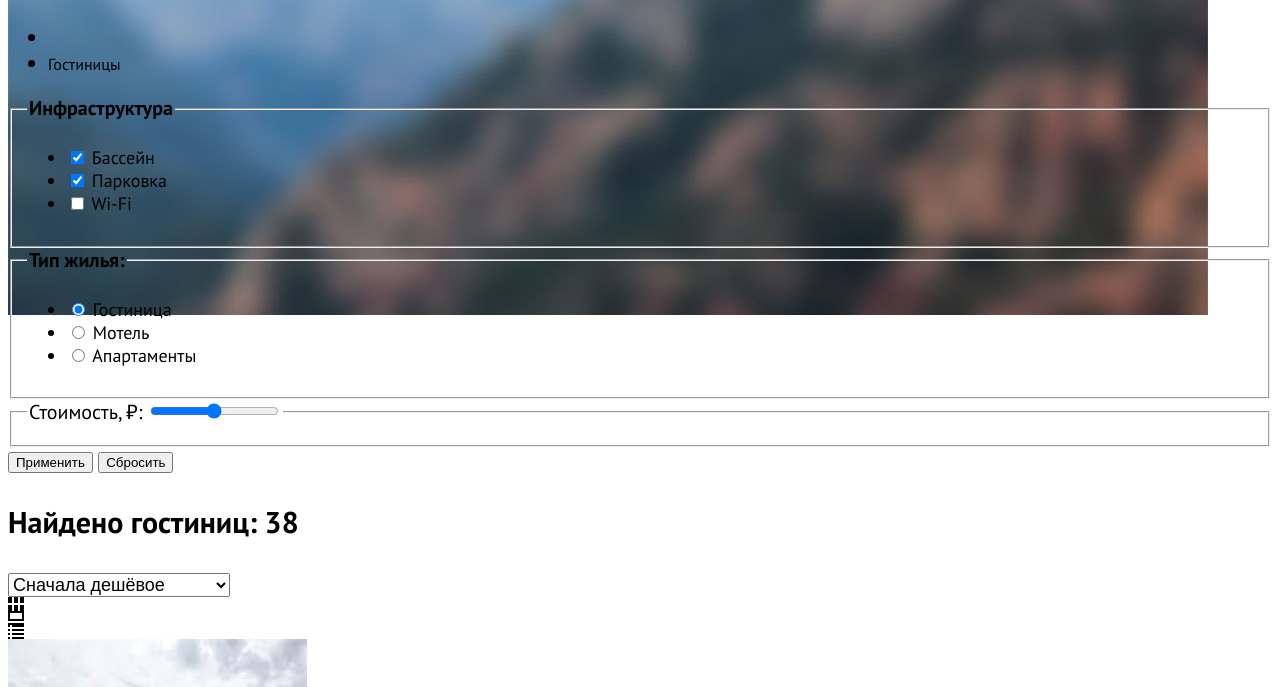
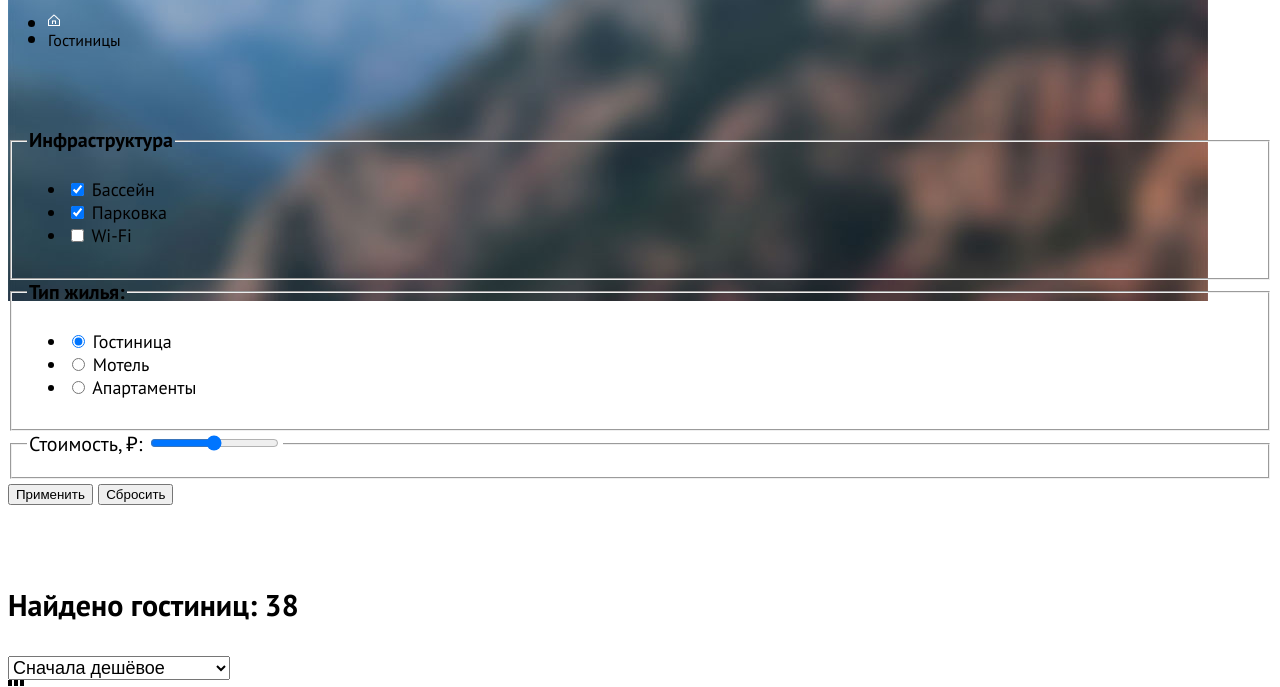
Before and after one commit to htmlacademy-htmlcss/1792577-sedona-33, a plain HTML site: page hotel.html in a window 1280 px wide. Shown: the part 413-1100 px from the top of the page. Drawn offline with Linux system fonts and the light colour scheme; files whose address does not match are found by name.

Commit message:
Добавляет иконку

```diff
--- a/hotel.html
+++ b/hotel.html
@@ -57,7 +57,7 @@
         <h1 class="hotel-heading">Гостиницы Седоны</h1>
         <ul class="breadcrumbs">
           <li class="breadcrumbs-item">
-            <a class="breadcrumbs-link" href="index.html"><span class="visually-hidden">Главная
+            <a class="breadcrumbs-link icon-breadcrumbs" href="index.html"><span class="visually-hidden">Главная
 
             </a>
           </li>
--- a/styles/styles.css
+++ b/styles/styles.css
@@ -40,7 +40,7 @@ color: #000000;
 
 
 .visually-hidden {
-  display: none;
+  visibility: hidden;
 }
 
 .page-header {
@@ -269,6 +269,14 @@ background-color: rgba(131, 179, 211, 1);
   text-decoration: none;
 }
 /*Фильт гостиниц*/
+.icon-breadcrumbs {
+  background-image: url("../images/house-main.png");
+  background-repeat: no-repeat;
+  display: block;
+  width: 12px;
+  height: 12px;
+}
+
 .mode-tile {
   background-image: url("../images/mode-tile 1.png");
   background-repeat: no-repeat;
```
